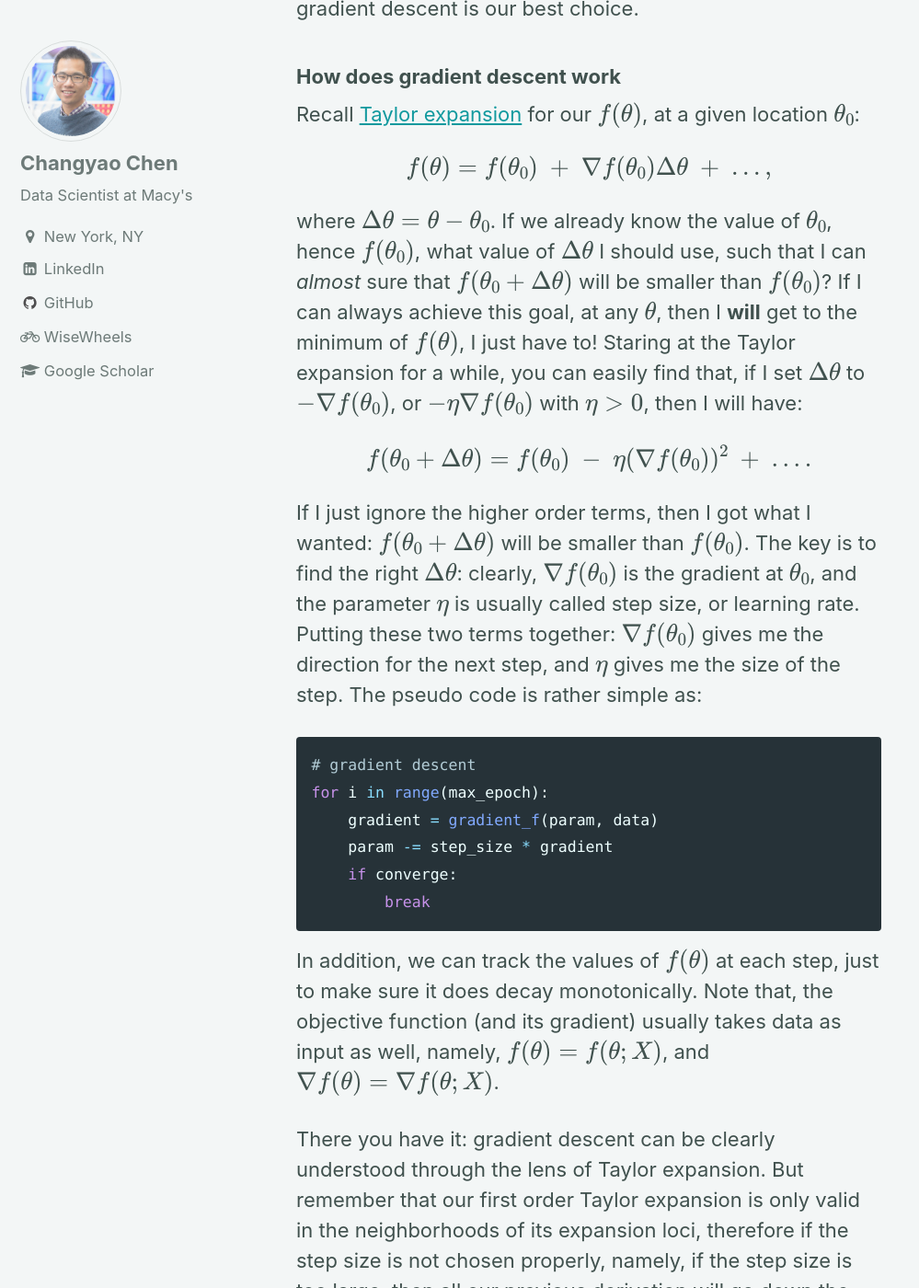
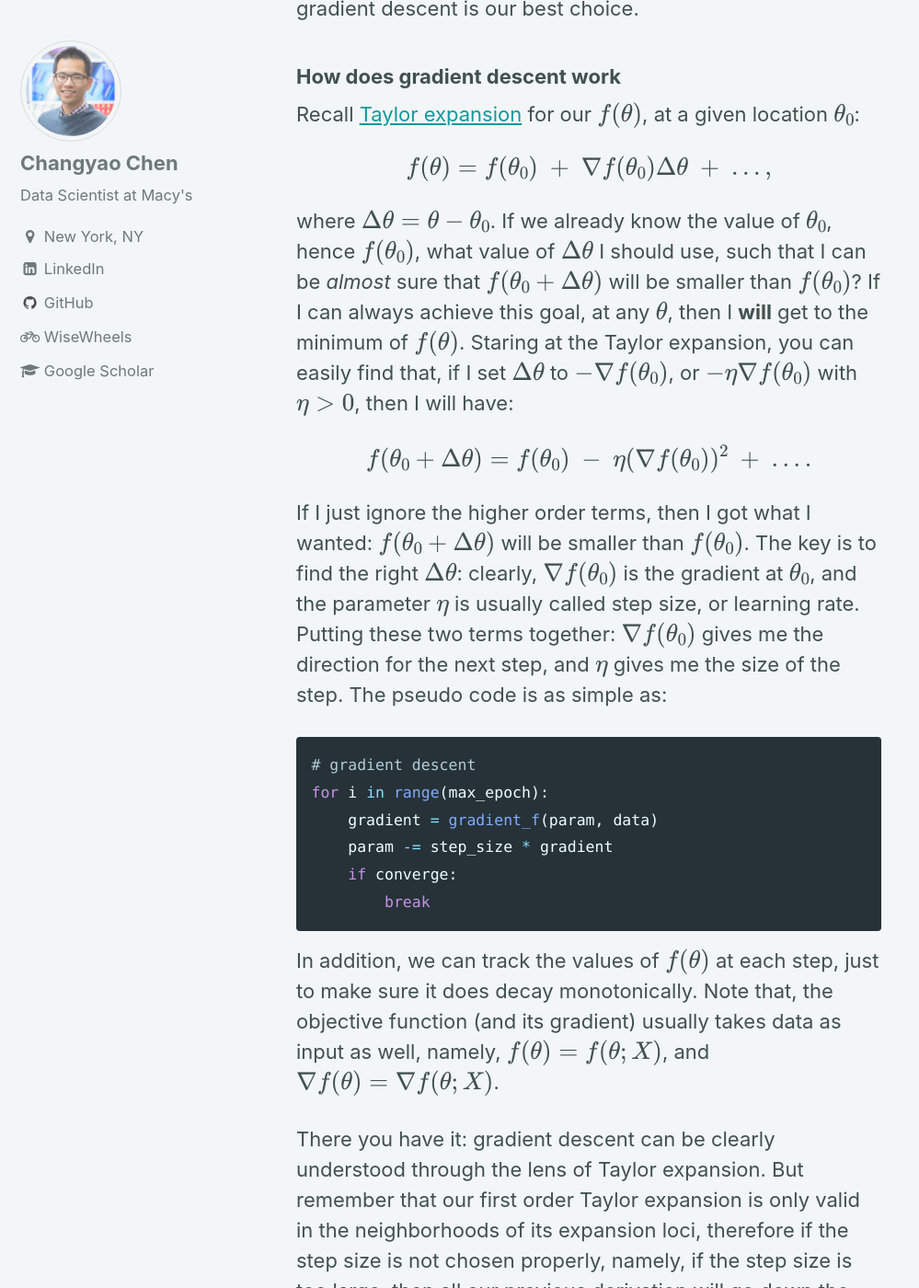
Before and after one commit to changyaochen/changyaochen.github.io, a Jekyll site: the page built from _posts/2018-08-30-gradient-descent.md, in a window 1280 px wide and 1400 px high, scrolled down 628 px. Shown: the whole window at 92% size, without its empty margins (0-999 px from the left). Built offline with Jekyll 4.4.1, drawn with Linux system fonts in a browser that asks for light colours; formulas are drawn with MathJax 3; comment, search, counter and statistics services are not loaded; some of the changed text lies outside the part shown.

Commit message:
typo fix

```diff
--- a/_posts/2018-08-30-gradient-descent.md
+++ b/_posts/2018-08-30-gradient-descent.md
@@ -22,7 +22,7 @@
 \end{eqnarray}
 $$
 
-where \\(\Delta \theta = \theta - \theta_0\\). If we already know the value of \\(\theta_0\\), hence \\(f(\theta_0)\\), what value of \\(\Delta \theta\\) I should use, such that I can *almost* sure that \\(f(\theta_0 + \Delta \theta)\\) will be smaller than \\(f(\theta_0)\\)? If I can always achieve this goal, at any \\(\theta\\), then I **will** get to the minimum of \\(f(\theta)\\), I just have to! Staring at the Taylor expansion for a while, you can easily find that, if I set \\(\Delta \theta\\) to \\(-\nabla f(\theta_0)\\), or \\(-\eta \nabla f(\theta_0)\\) with \\(\eta > 0\\), then I will have:
+where \\(\Delta \theta = \theta - \theta_0\\). If we already know the value of \\(\theta_0\\), hence \\(f(\theta_0)\\), what value of \\(\Delta \theta\\) I should use, such that I can be *almost* sure that \\(f(\theta_0 + \Delta \theta)\\) will be smaller than \\(f(\theta_0)\\)? If I can always achieve this goal, at any \\(\theta\\), then I **will** get to the minimum of \\(f(\theta)\\). Staring at the Taylor expansion, you can easily find that, if I set \\(\Delta \theta\\) to \\(-\nabla f(\theta_0)\\), or \\(-\eta \nabla f(\theta_0)\\) with \\(\eta > 0\\), then I will have:
 
 $$
 \begin{eqnarray}
@@ -30,7 +30,7 @@
 \end{eqnarray}
 $$
 
-If I just ignore the higher order terms, then I got what I wanted: \\(f(\theta_0 + \Delta \theta)\\) will be smaller than \\(f(\theta_0)\\). The key is to find the right \\(\Delta \theta\\): clearly, \\(\nabla f(\theta_0)\\) is the gradient at \\(\theta_0\\), and the parameter \\(\eta\\) is usually called step size, or learning rate. Putting these two terms together: \\(\nabla f(\theta_0)\\) gives me the direction for the next step, and \\(\eta\\) gives me the size of the step. The pseudo code is rather simple as:
+If I just ignore the higher order terms, then I got what I wanted: \\(f(\theta_0 + \Delta \theta)\\) will be smaller than \\(f(\theta_0)\\). The key is to find the right \\(\Delta \theta\\): clearly, \\(\nabla f(\theta_0)\\) is the gradient at \\(\theta_0\\), and the parameter \\(\eta\\) is usually called step size, or learning rate. Putting these two terms together: \\(\nabla f(\theta_0)\\) gives me the direction for the next step, and \\(\eta\\) gives me the size of the step. The pseudo code is as simple as:
 
 ~~~python
 # gradient descent
@@ -43,9 +43,9 @@
 
 In addition, we can track the values of \\(f(\theta)\\) at each step, just to make sure it does decay monotonically. Note that, the objective function (and its gradient) usually takes data as input as well, namely, \\(f(\theta) = f(\theta; X)\\), and \\(\nabla f(\theta) = \nabla f(\theta; X)\\).
 
-There you have it: gradient descent can be clearly understood through the lens of Taylor expansion. But remember that our first order Taylor expansion is only valid in the neighborhoods of its expansion loci, therefore if the step size is not chosen properly, namely, if the step size is too large, then all our previous derivation will go down the drain. But how large is too large?
+There you have it: gradient descent can be clearly understood through the lens of Taylor expansion. But remember that our first order Taylor expansion is only valid in the neighborhoods of its expansion loci, therefore if the step size is not chosen properly, namely, if the step size is too large, then all our previous derivation will go down the drain. Then, how large is too large?
 
-Let's go through an example to drive the point home. Say we have \\(f(\theta) = (\theta - 5)^2\\). It is clear that \\(\theta_\text{magical}\\) = 5, with $$f(\theta_\text{magical})$$ = 0 as its minimum. If I insist to use gradient descent, how should I do it? Simple enough, we have \\(\nabla f(\theta) = 2(\theta - 5)\\), the only other thing I need is to choose a *proper* step size, hmmm, how about 0.1? It turns out 0.1 works just fine, as you can find [here](http://nbviewer.jupyter.org/github/changyaochen/changyaochen.github.io/blob/master/assets/notebooks/gradient_descent.ipynb#1d_case).
+Let's go through an example to drive the point home. Say we have \\(f(\theta) = (\theta - 5)^2\\). It is clear that \\(\theta_\text{magical}\\) = 5, with $$f(\theta_\text{magical})$$ = 0 as its minimum. If I insist to use gradient descent, how should I do it? Simple enough, we have \\(\nabla f(\theta) = 2(\theta - 5)\\), the only other thing I need is to choose a *proper* step size. Hmmm, how about 0.1? It turns out 0.1 works just fine, as you can find below. The codes can be found [here](http://nbviewer.jupyter.org/github/changyaochen/changyaochen.github.io/blob/master/assets/notebooks/gradient_descent.ipynb#1d_case).
 
 <figure>
 <a href="/assets/images/gd_1d_good_case.jpg"><img src="/assets/images/gd_1d_good_case.png"></a>
@@ -72,7 +72,7 @@
         break
 return step_size
 ~~~
-In the pseudo code above, the `threshold` will be calculated differently at each \\(\theta\\). Essentially, we are doing another lousy optimization to find the "good enough" step size: we don't really want to spend too much computation *just* to find the best step size. Compared to the previous "one-size-fits-all" step size, here we are changing the step size **adaptively**. For more rigorous derivations, [here](https://www.cs.cmu.edu/~ggordon/10725-F12/slides/05-gd-revisited.pdf) is a good reference.
+In the pseudo code above, the `threshold` will be set differently at each \\(\theta\\). Essentially, we are doing another lousy optimization to find the "good enough" step size: we don't really want to spend too much computation *just* to find the best step size. Compared to the previous "one-size-fits-all" step size, here we are changing the step size **adaptively**. For more rigorous derivations, [here](https://www.cs.cmu.edu/~ggordon/10725-F12/slides/05-gd-revisited.pdf) is a good reference.
 
 Then how does this simple idea work in practice? Well, it works pretty well. Below you can find the optimization path for the aforementioned one-dimensional case, it is quite obvious that we like to use backtracking line search for sure.
 
@@ -87,6 +87,6 @@
 </figure>
 
 ### There are much more
-The purpose of the backtracking line search is to find the appropriate step size, or at a higher level, the appropriate \\(\Delta \theta\\) for the next parameter update. It is clear one needs to **adaptively** make the update, and backtracking line search is just one of the strategies. It can be argued that backtracking line search can be computationally expensive, given the iterative steps we spend on searching for the single step size, especially for large datasets: simply evaluating the loss function or gradient can take a while. There are better methods to pick the \\(\Delta \theta\\), such as using momentum (remember previous \\(\Delta \theta\\) s) while updating \\(\theta\\). For the curious minds, [here](http://ruder.io/optimizing-gradient-descent/index.html) is a rather comprehensive summary of the popular gradient descent algorithms.
+The purpose of the backtracking line search is to find the appropriate step size, or at a higher level, the appropriate \\(\Delta \theta\\) for the next parameter update. It is clear one needs to **adaptively** make the update, and backtracking line search is just one of the strategies. It can be argued that backtracking line search can be computationally expensive, given the iterative steps we spend on searching for single step size, especially for large datasets: simply evaluating the loss function or gradient can take a while. There are better methods to pick \\(\Delta \theta\\), such as using momentum (remember previous \\(\Delta \theta\\) s) while updating \\(\theta\\). For the curious minds, [here](http://ruder.io/optimizing-gradient-descent/index.html) is a rather comprehensive summary of the popular gradient descent algorithms.
 
 In the end, it is all about finding the right step.
```
